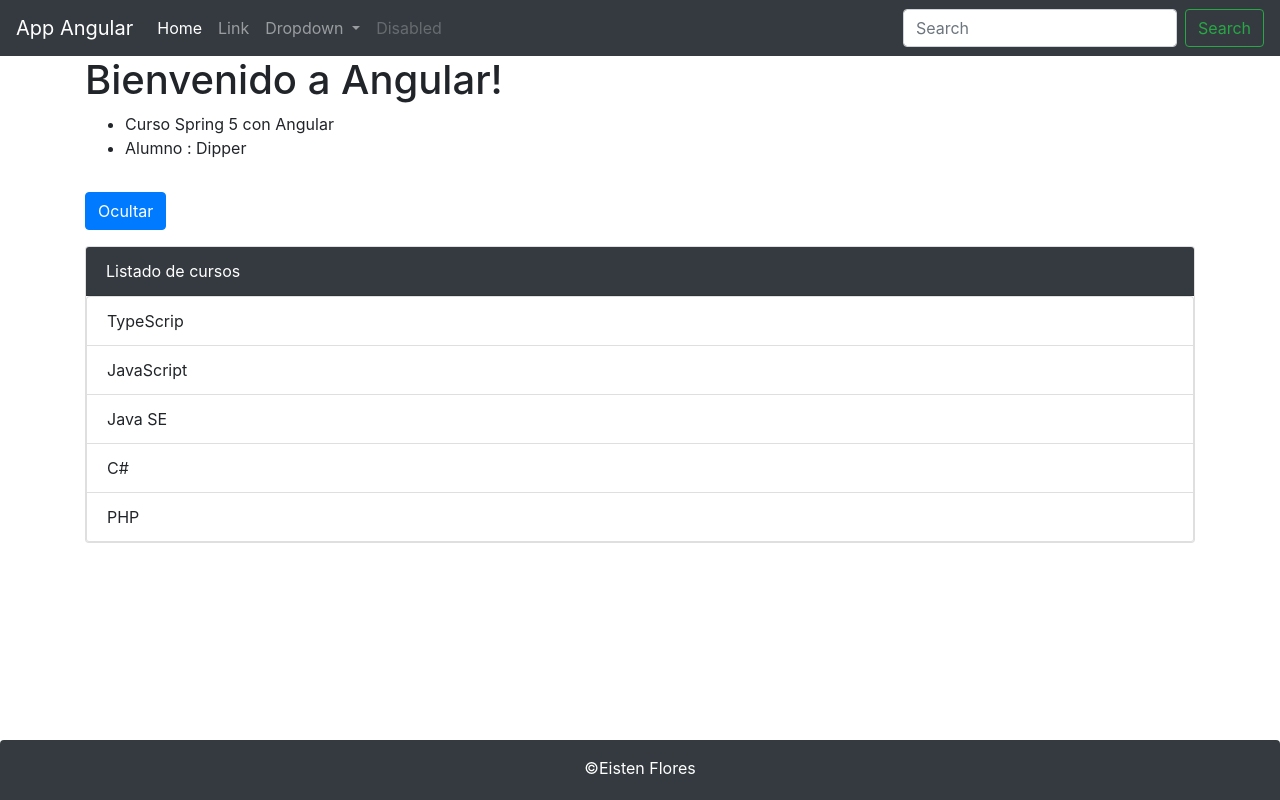
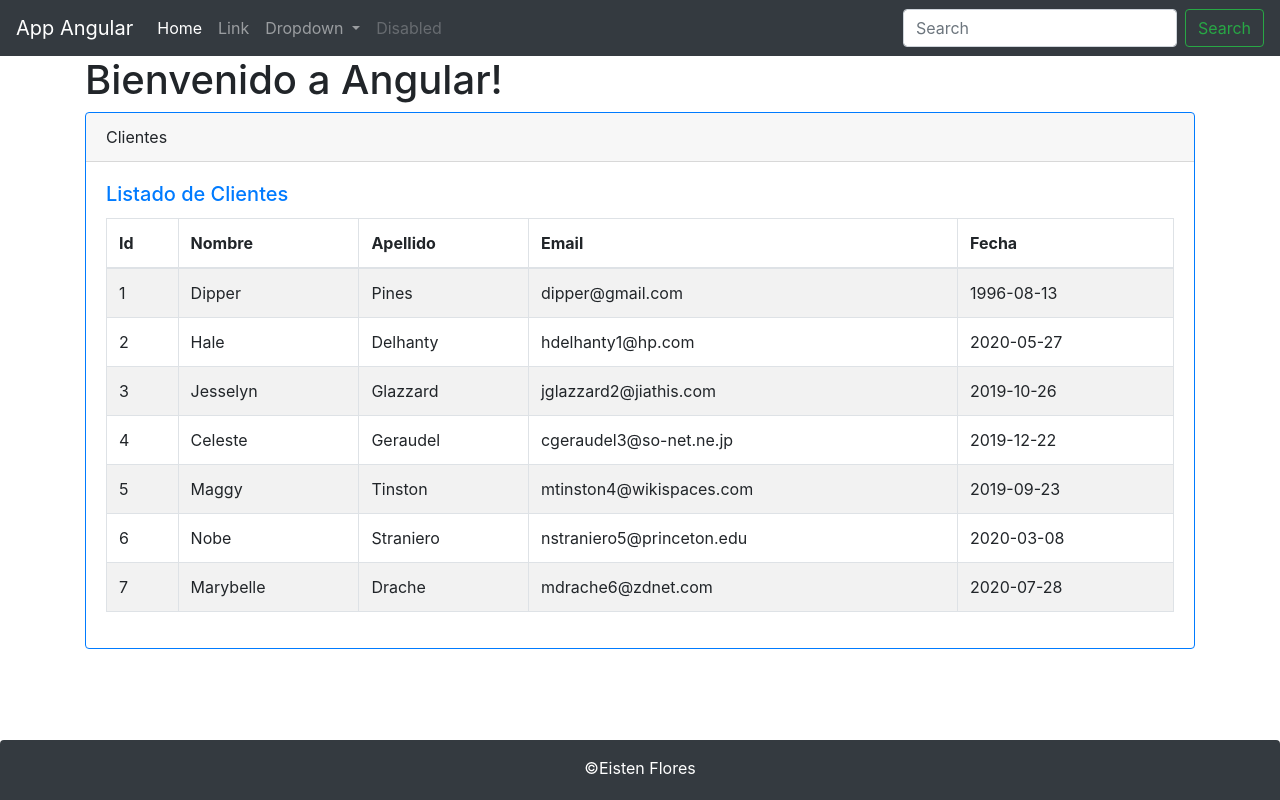
Before and after one commit to Eisten1996/app-cliente, an Angular app: page / in a window 1280 px wide. Built offline with nearby package versions, Linux system fonts and the light colour scheme.

Commit message:
Listando los objetos del tipo Cliente

```diff
--- a/src/app/app.component.html
+++ b/src/app/app.component.html
@@ -4,11 +4,12 @@
   <h1>
     {{title}}!
   </h1>
-  <ul>
-    <li>{{curso}}</li>
-    <li>Alumno : {{alumno}}</li>
-  </ul>
-  <app-directiva></app-directiva>
+<!--  <ul>-->
+<!--    <li>{{curso}}</li>-->
+<!--    <li>Alumno : {{alumno}}</li>-->
+<!--  </ul>-->
+  <!--  <app-directiva></app-directiva>-->
+  <app-clientes></app-clientes>
 </div>
 
 <app-footer></app-footer>
--- a/src/app/clientes/clientes.component.html
+++ b/src/app/clientes/clientes.component.html
@@ -1 +1,26 @@
-<p>clientes works!</p>
+<div class="card border-primary mb-3">
+  <div class="card-header">Clientes</div>
+  <div class="card-body text-primary">
+    <h5 class="card-title">Listado de Clientes</h5>
+    <table class="table table-bordered table-striped">
+      <thead>
+      <tr>
+        <th>Id</th>
+        <th>Nombre</th>
+        <th>Apellido</th>
+        <th>Email</th>
+        <th>Fecha</th>
+      </tr>
+      </thead>
+      <tbody>
+      <tr *ngFor="let cliente of clientes">
+        <td>{{cliente.id}}</td>
+        <td>{{cliente.nombre}}</td>
+        <td>{{cliente.apellido}}</td>
+        <td>{{cliente.email}}</td>
+        <td>{{cliente.createAt}}</td>
+      </tr>
+      </tbody>
+    </table>
+  </div>
+</div>
--- a/src/app/clientes/clientes.component.ts
+++ b/src/app/clientes/clientes.component.ts
@@ -1,10 +1,57 @@
 import {Component, OnInit} from '@angular/core';
+import {Cliente} from './cliente';
 
 @Component({
   selector: 'app-clientes',
   templateUrl: './clientes.component.html'
 })
 export class ClientesComponent implements OnInit {
+
+  clientes: Cliente[] = [
+    {
+      id: 1,
+      nombre: 'Dipper',
+      apellido: 'Pines',
+      email: 'dipper@gmail.com',
+      createAt: '1996-08-13'
+    }, {
+      id: 2,
+      nombre: 'Hale',
+      apellido: 'Delhanty',
+      email: 'hdelhanty1@hp.com',
+      createAt: '2020-05-27'
+    }, {
+      id: 3,
+      nombre: 'Jesselyn',
+      apellido: 'Glazzard',
+      email: 'jglazzard2@jiathis.com',
+      createAt: '2019-10-26'
+    }, {
+      id: 4,
+      nombre: 'Celeste',
+      apellido: 'Geraudel',
+      email: 'cgeraudel3@so-net.ne.jp',
+      createAt: '2019-12-22'
+    }, {
+      id: 5,
+      nombre: 'Maggy',
+      apellido: 'Tinston',
+      email: 'mtinston4@wikispaces.com',
+      createAt: '2019-09-23'
+    }, {
+      id: 6,
+      nombre: 'Nobe',
+      apellido: 'Straniero',
+      email: 'nstraniero5@princeton.edu',
+      createAt: '2020-03-08'
+    }, {
+      id: 7,
+      nombre: 'Marybelle',
+      apellido: 'Drache',
+      email: 'mdrache6@zdnet.com',
+      createAt: '2020-07-28'
+    }
+  ];
 
   constructor() {
   }
```
